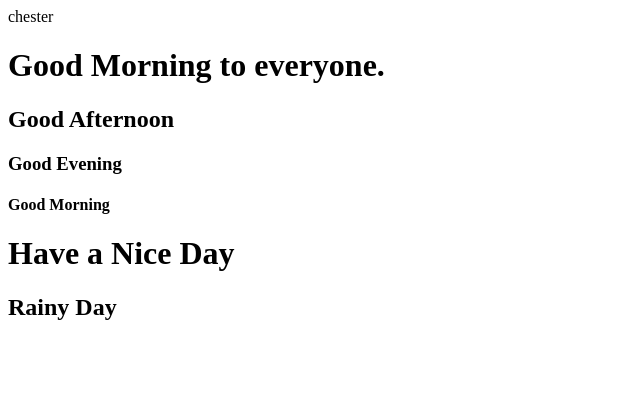
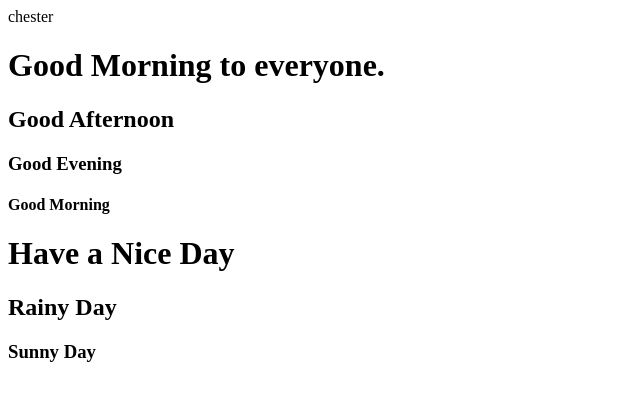
Before and after one commit to arquival/chester, a plain HTML site: page index.html in a window 1280 px wide. Shown: the whole page, without its empty margins (0-640 px from the left). Drawn offline with Linux system fonts and the light colour scheme.

Commit message:
Sunny day

```diff
--- a/index.html
+++ b/index.html
@@ -8,5 +8,6 @@ chester
 <h4>Good Morning</h4>
 <h1>Have a Nice Day</h1>
 <h2>Rainy Day</h2>
+<h3>Sunny Day</h3>
 </body>
 </html>
```
